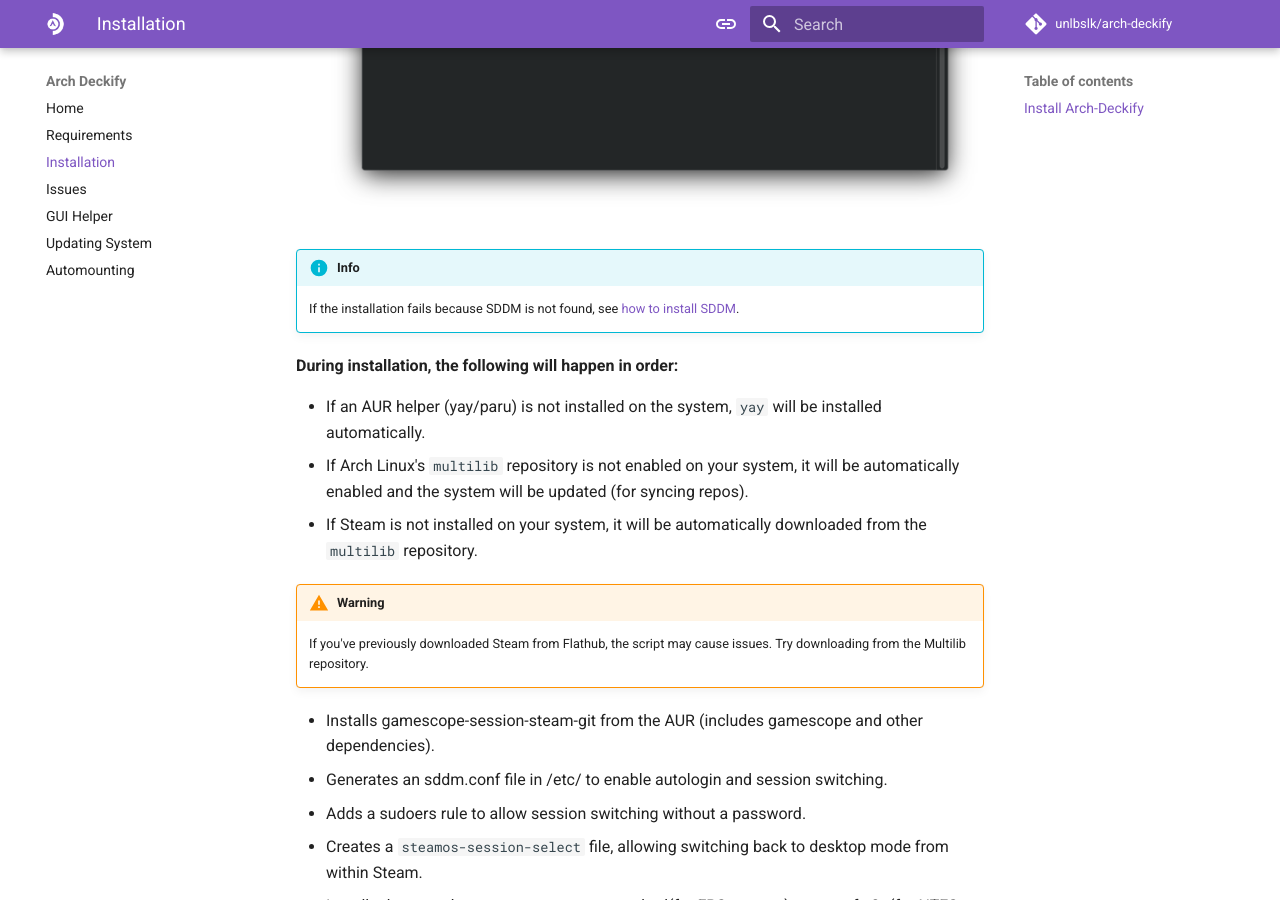
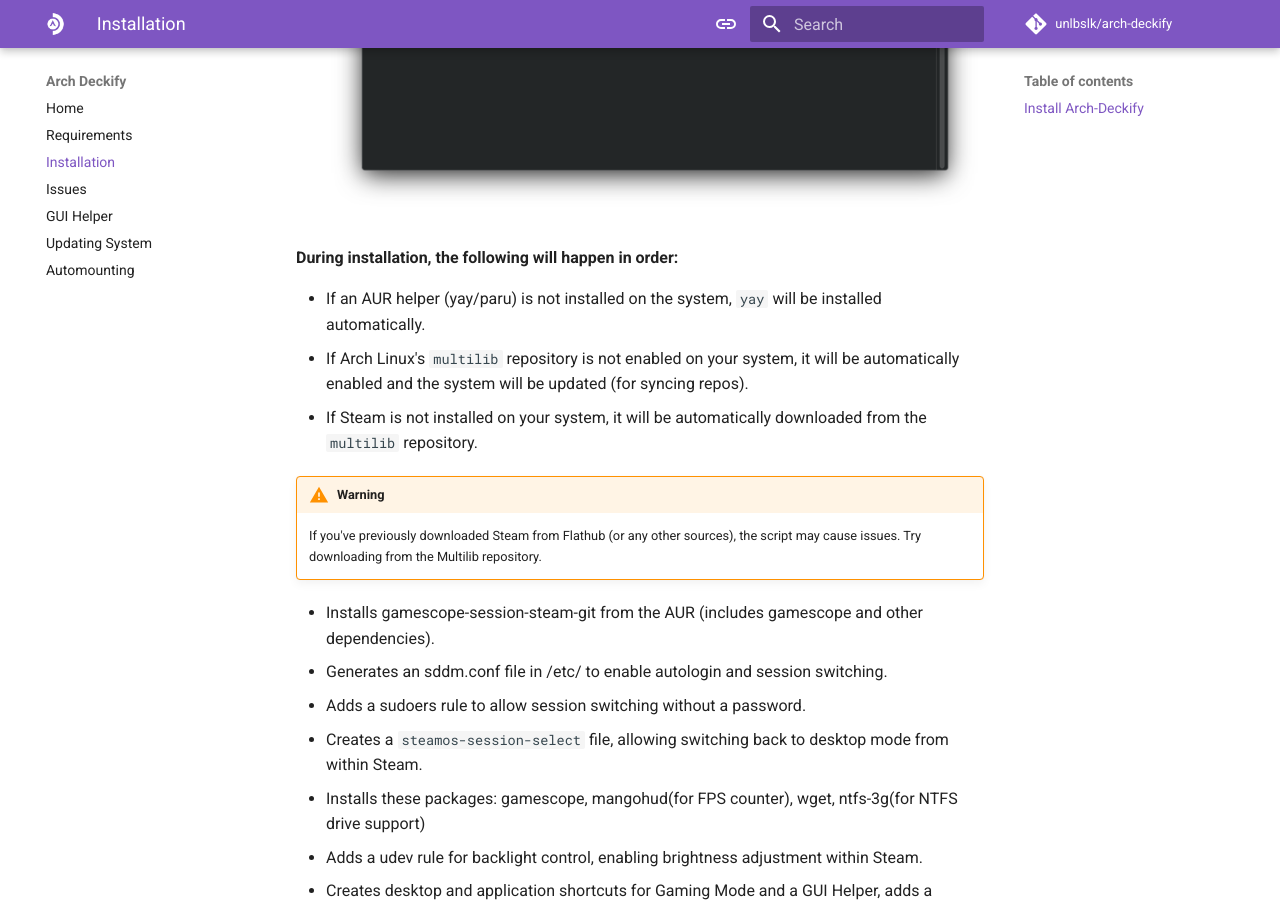
Before and after one commit to unlbslk/arch-deckify, an MkDocs documentation site: the page built from docs_src/installation.md, in a window 1280 px wide and 900 px high, scrolled down 591 px. Built offline with MkDocs 1.6.1 and Material for MkDocs 9.7.7, drawn with Linux system fonts in a browser that asks for light colours; comment, search, counter and statistics services are not loaded.

Commit message:
Update installation.md

```diff
--- a/docs_src/installation.md
+++ b/docs_src/installation.md
@@ -6,8 +6,7 @@
 
 - After you enter your sudo password, the script will ask you which desktop environment you want to use as desktop mode:
 ![Installation](images/installation.png)
-!!! info
-	If the installation fails because SDDM is not found, see [how to install SDDM](issues.md#what-is-the-sddm-and-how-can-i-install-it).
+
 
 **During installation, the following will happen in order:**
 
@@ -15,7 +14,7 @@
 - If Arch Linux's `multilib` repository is not enabled on your system, it will be automatically enabled and the system will be updated (for syncing repos).
 - If Steam is not installed on your system, it will be automatically downloaded from the `multilib` repository.
 !!! warning
-	If you've previously downloaded Steam from Flathub, the script may cause issues. Try downloading from the Multilib repository.
+	If you've previously downloaded Steam from Flathub (or any other sources), the script may cause issues. Try downloading from the Multilib repository.
 - Installs gamescope-session-steam-git from the AUR (includes gamescope and other dependencies).
 - Generates an sddm.conf file in /etc/ to enable autologin and session switching.
 - Adds a sudoers rule to allow session switching without a password.
```
